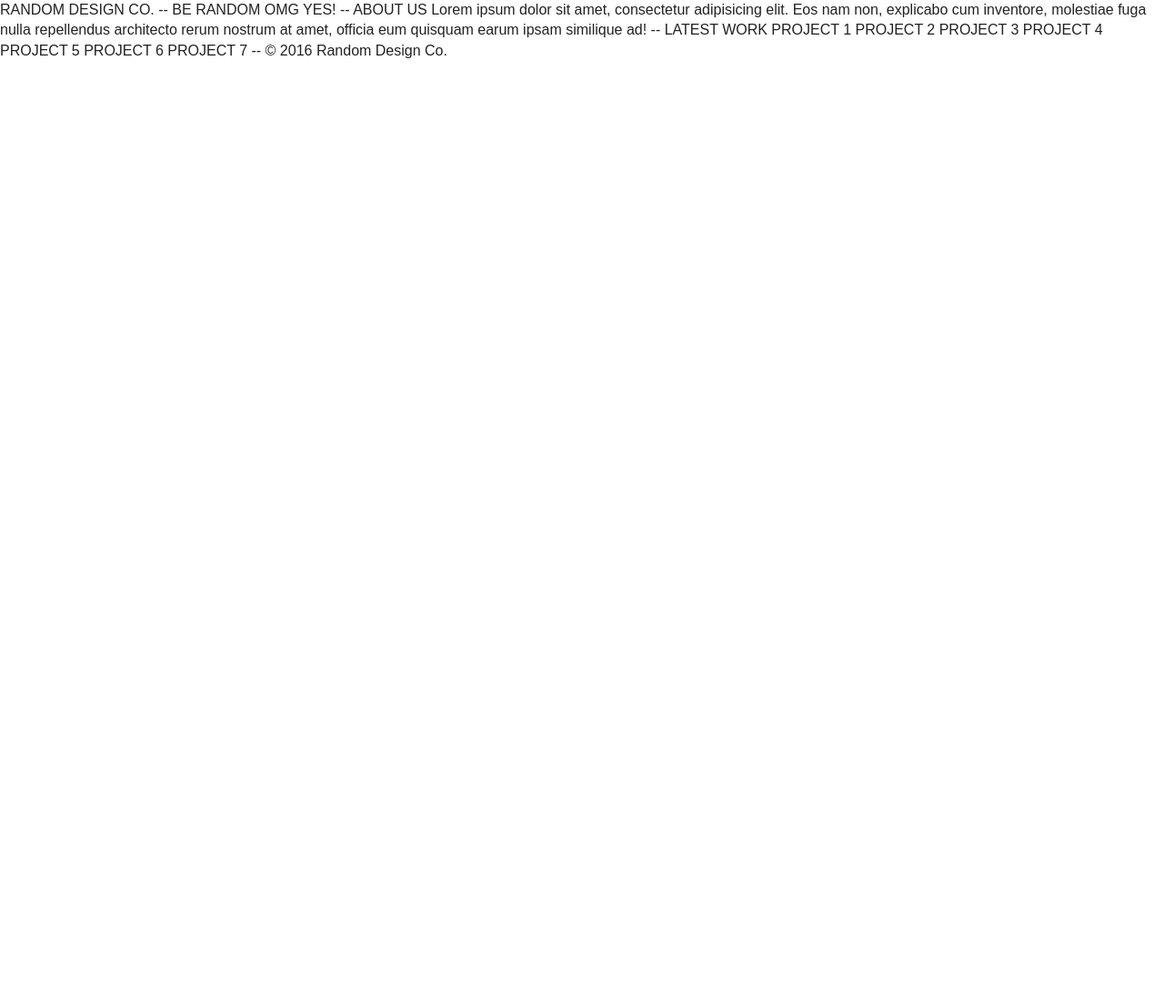
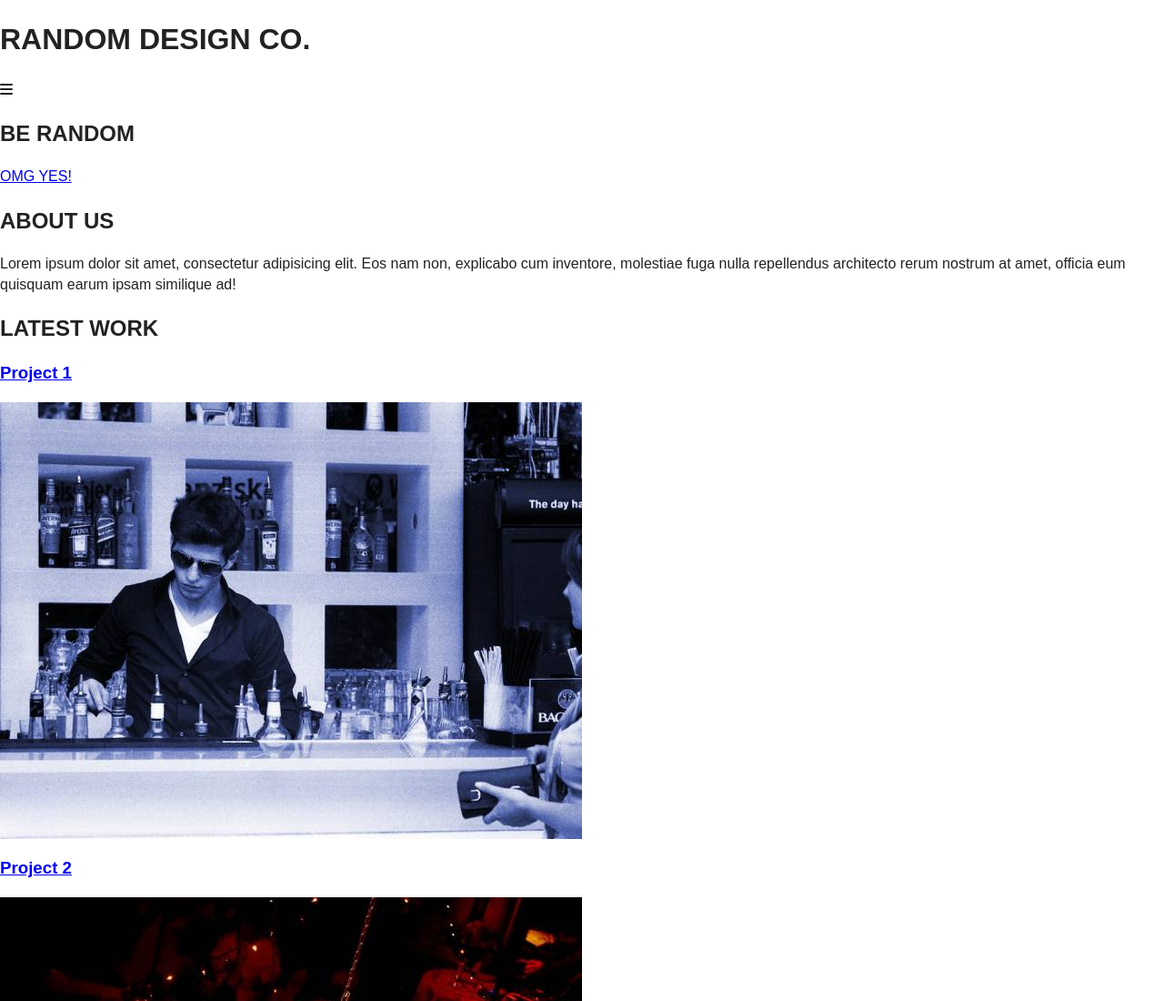
Before and after one commit to lfranklin0/random-design-v2, a plain HTML site: page index.html in a window 1280 px wide. Shown: the top 1100 px of the page at 91% size. Before the commit the page ends 800 px from the top, so only its background shows below. Drawn offline with nearby package versions, Linux system fonts and the light colour scheme.

Commit message:
Border Box

```diff
--- a/css/main.css
+++ b/css/main.css
@@ -96,8 +96,13 @@ textarea {
    ========================================================================== */
 
 
+html {
+  box-sizing: border-box;
+   }
 
-
+*, *:before, *:after {
+  box-sizing: inherit;
+}
 
 
 
--- a/index.html
+++ b/index.html
@@ -1,5 +1,5 @@
 <!doctype html>
-<html class="no-js" lang="">
+<html class="no-js" lang="en">
     <head>
         <meta charset="utf-8">
         <meta http-equiv="x-ua-compatible" content="ie=edge">
@@ -10,6 +10,7 @@
         <link rel="apple-touch-icon" href="apple-touch-icon.png">
         <!-- Place favicon.ico in the root directory -->
 
+        <script src="https://use.fontawesome.com/b526d7d139.js"></script>
         <link rel="stylesheet" href="css/normalize.css">
         <link rel="stylesheet" href="css/main.css">
         <script src="js/vendor/modernizr-2.8.3.min.js"></script>
@@ -20,31 +21,76 @@
         <![endif]-->
 
         <!-- Add your site or application content here -->
-        RANDOM DESIGN CO.
+        <header>
+          <h1>RANDOM DESIGN CO.</h1>
+          <nav class="main-nav">
+          <i class="fa fa-bars"></i>
+          </nav>
 
---
+        </header>
 
-BE RANDOM
+        <section class="page-section jumbotron">
+          <h2>BE RANDOM</h2>
+          <a href="#" class="btn">OMG YES!</a>
+        </section>
 
-OMG YES!
+        <section class="page-section">
+          <h2>ABOUT US</h2>
 
---
+          <p>Lorem ipsum dolor sit amet, consectetur adipisicing elit. Eos nam
+          non, explicabo cum inventore, molestiae fuga nulla repellendus
+          architecto rerum nostrum at amet, officia eum quisquam earum ipsam
+          similique ad!</p>
+        </section>
 
-ABOUT US
+        <section>
+        <h2>LATEST WORK</h2>
 
-Lorem ipsum dolor sit amet, consectetur adipisicing elit. Eos nam non, explicabo cum inventore, molestiae fuga nulla repellendus architecto rerum nostrum at amet, officia eum quisquam earum ipsam similique ad!
+          <a href="a">
+            <article class="project-thumb">
+              <h3>Project 1</h3>
+              <img src="img/1-cocktail.jpeg" alt="Cocktail">
+            </article>
+          </a>
+          <a href="a">
+            <article class="project-thumb">
+              <h3>Project 2</h3>
+              <img src="img/2-disco.jpeg" alt="Disco">
+            </article>
+          </a>
+          <a href="a">
+            <article class="project-thumb">
+              <h3>Project 1</h3>
+              <img src="img/3-bookstore.jpeg" alt="Bookstore">
+            </article>
+          </a>
+          <a href="a">
+            <article class="project-thumb">
+              <h3>Project 1</h3>
+              <img src="img/4-traffic.jpeg" alt="Traffic">
+            </article>
+          </a>
+          <a href="a">
+            <article class="project-thumb">
+              <h3>Project 1</h3>
+              <img src="img/5-concert.jpg" alt="Concert">
+            </article>
+          </a>
+          <a href="a">
+            <article class="project-thumb">
+              <h3>Project 1</h3>
+              <img src="img/6-nightlife.jpg" alt="Nightlife">
+            </article>
+          </a>
+          <a href="a">
+            <article class="project-thumb">
+              <h3>Project 1</h3>
+              <img src="img/7-bar.jpeg" alt="Bar">
+            </article>
+          </a>
 
---
 
-LATEST WORK
 
-PROJECT 1
-PROJECT 2
-PROJECT 3
-PROJECT 4
-PROJECT 5
-PROJECT 6
-PROJECT 7
 
 --
 
```
